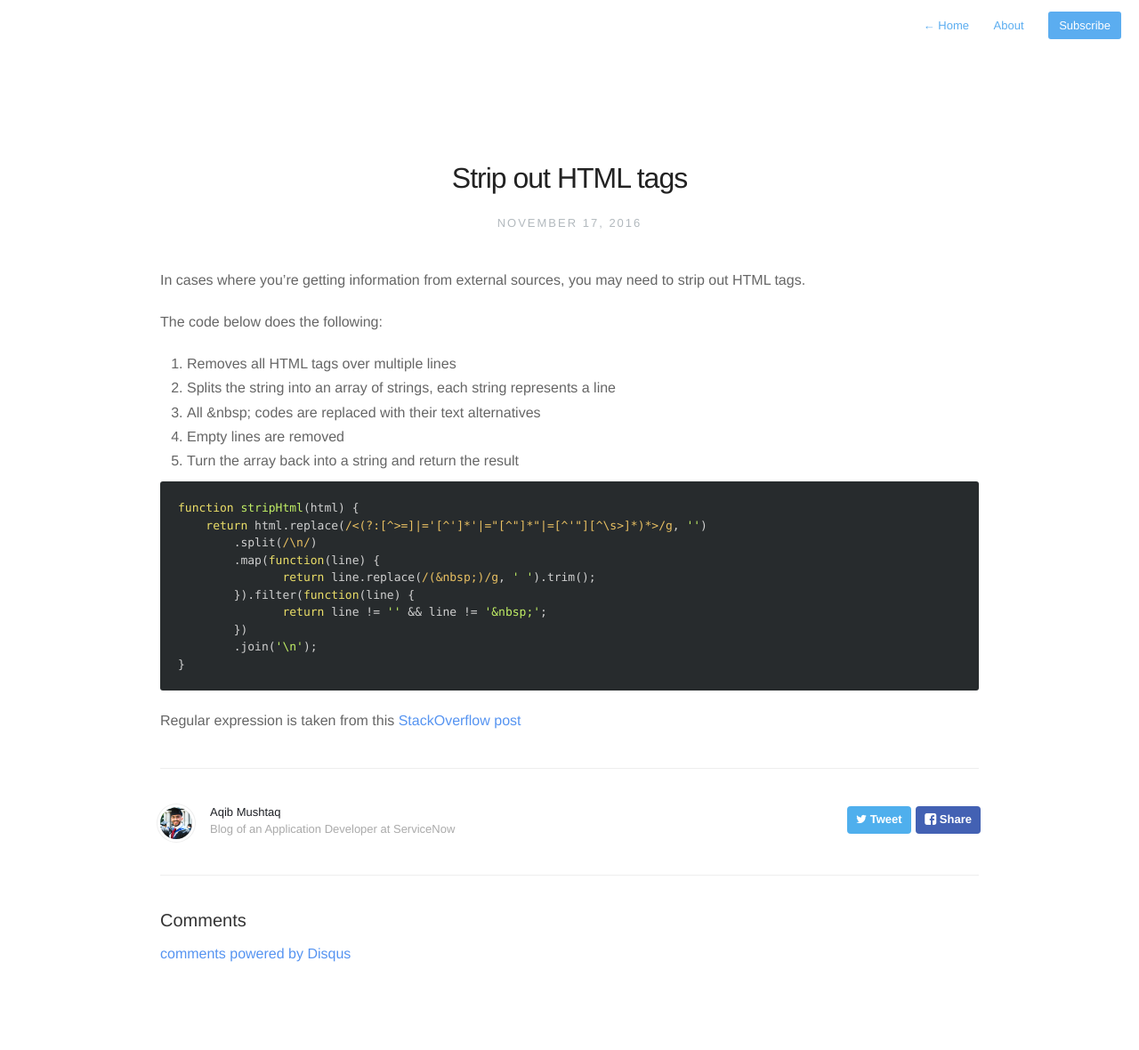
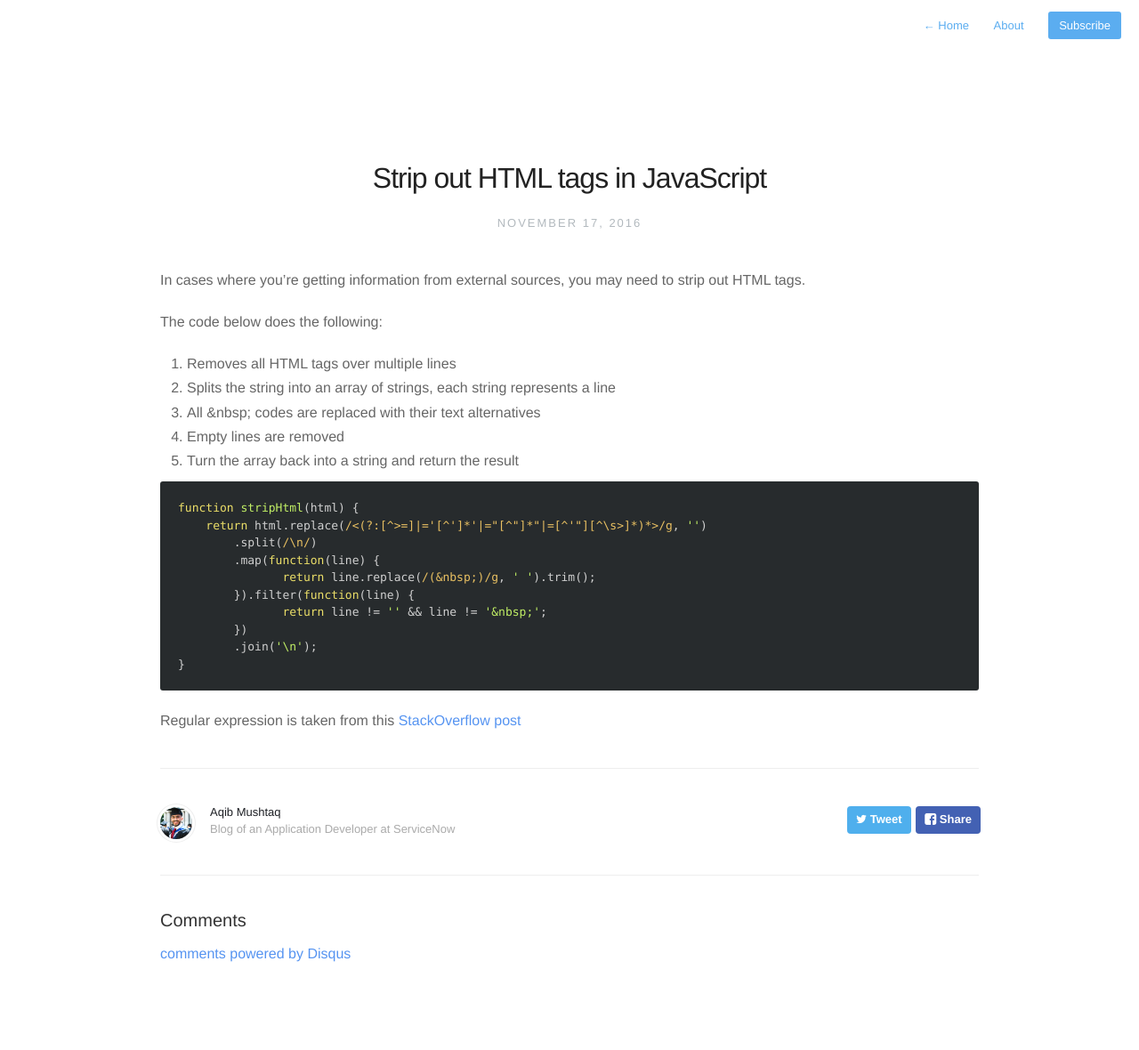
Before and after one commit to aqibmushtaq/aqibmushtaq.github.io, a Jekyll site: the page built from _posts/2016-11-17-strip-out-html-tags.md, in a window 1280 px wide. Shown: the whole page at 89% size. Built offline with Jekyll 4.4.1, drawn with Linux system fonts in a browser that asks for light colours; nearby versions of some CDN libraries; comment, search, counter and statistics services are not loaded.

Commit message:
Add tags

```diff
--- a/_posts/2016-11-17-strip-out-html-tags.md
+++ b/_posts/2016-11-17-strip-out-html-tags.md
@@ -1,11 +1,12 @@
 ---
 layout: post
-title:  "Strip out HTML tags"
+title:  "Strip out HTML tags in JavaScript"
 date: 2016-11-17T12:15:00+00:00
 tags:
 - ServiceNow
 - Strip HTML tags
 - Server Script
+- JavaScript
 ---
 
 In cases where you're getting information from external sources, you may need to strip out HTML tags.
```
